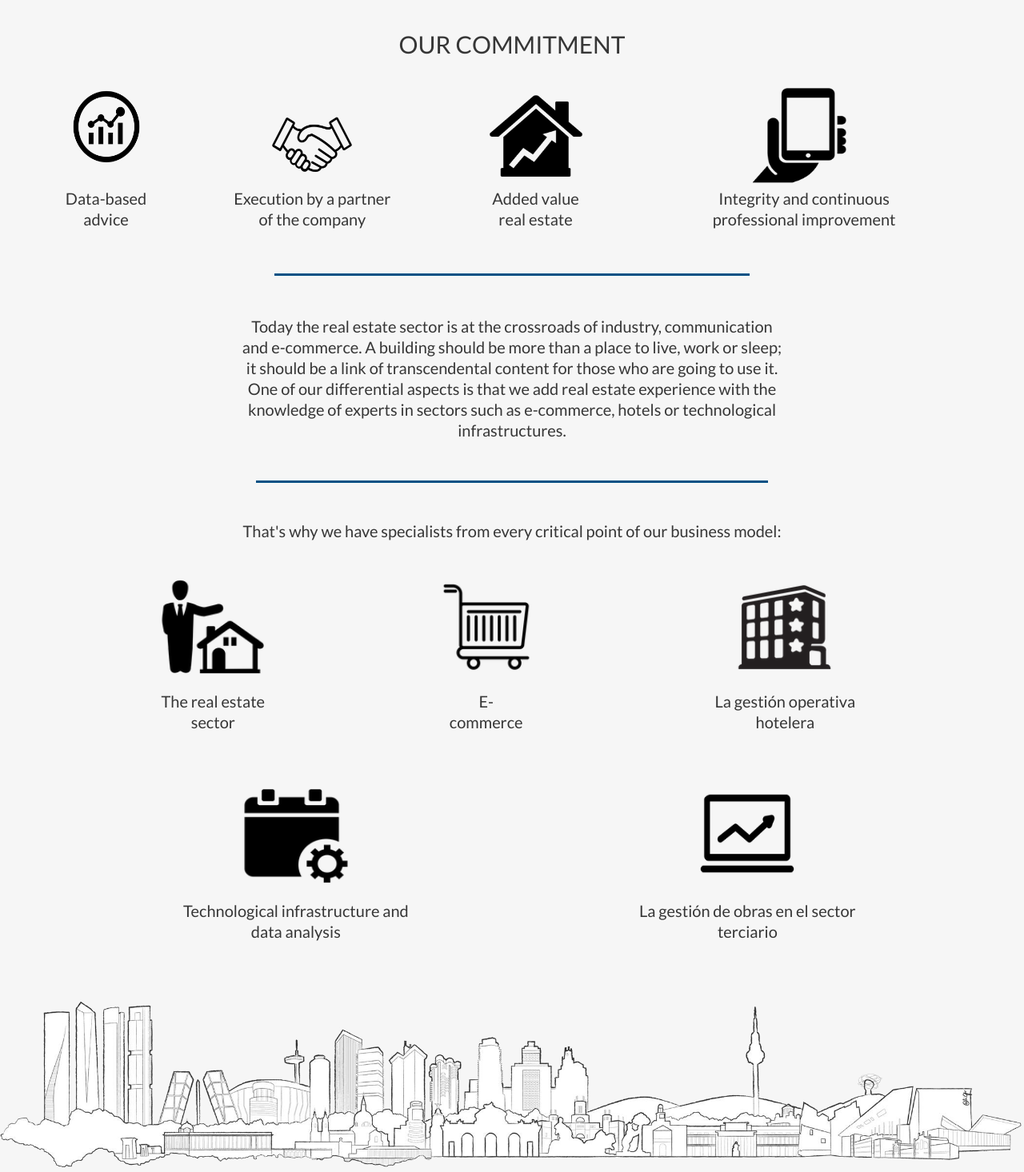
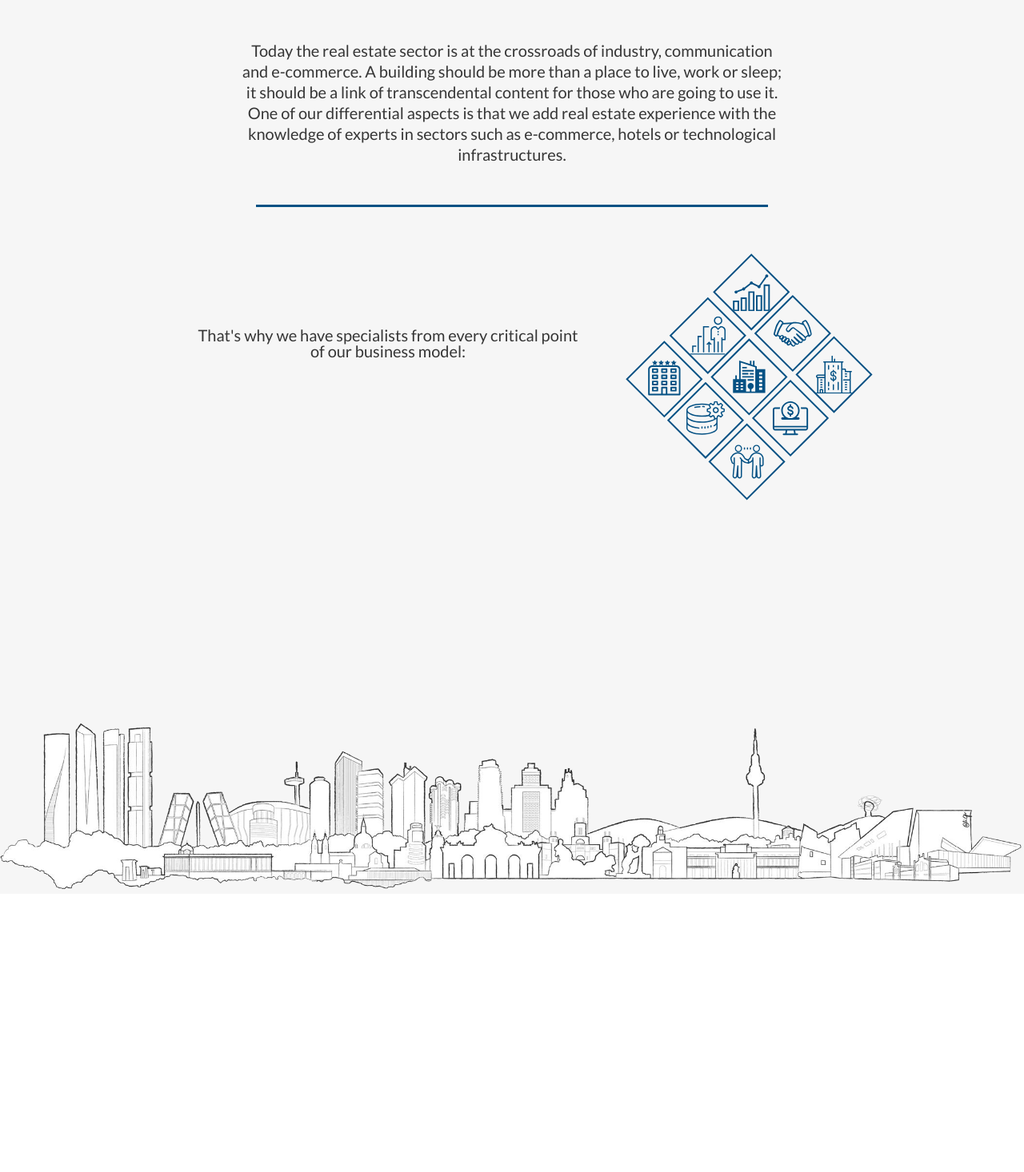
Before and after one commit to cserron/iremcap, a Jekyll site: the page built from index.md, in a window 1280 px wide. Shown: the part 900-2366 px from the top of the page at 80% size. Built offline with Jekyll 4.4.1, drawn with Linux system fonts in a browser that asks for light colours; after the commit the page ends 2018 px from its top, so only the background shows below that.

Commit message:
Home page (desktop).

```diff
--- a/_data/page__home.yml
+++ b/_data/page__home.yml
@@ -8,36 +8,30 @@ en:
     - label: Services
       link: /services
 
-  commitments:
-    title: OUR COMMITMENT
-    list:
-      - link: /assets/images/home/graph.png
-        text: Data-based advice
-      - link: /assets/images/common/hands.png
-        text: Execution by a partner of the company
-      - link: /assets/images/common/house.png
-        text: Added value real estate
-      - link: /assets/images/home/cellphone.png
-        text: Integrity and continuous professional improvement
-
   text: Today the real estate sector is at the crossroads of industry, communication and e-commerce. A building should be more than a place to live, work or sleep; it should be a link of transcendental content for those who are going to use it. One of our differential aspects is that we add real estate experience with the knowledge of experts in sectors such as e-commerce, hotels or technological infrastructures.
 
   skills:
     title: >
       That's why we have specialists from every critical point of our business model:
-    first-list:
-      - link: /assets/images/home/real-state.png
-        text: The real estate sector
-      - link: /assets/images/home/cart.png
-        text: E-commerce
-      - link: /assets/images/home/hotel.png
-        text: La gestión operativa hotelera
-
-    second-list:
-      - link: /assets/images/home/briefcase.png
-        text: Technological infrastructure and data analysis
-      - link: /assets/images/home/laptop.png
-        text: La gestión de obras en el sector terciario
+    list:
+      - text: Data-based advice
+        icon: graph
+      - text: Execution by a partner of the company
+        icon: handshake
+      - text: Added value real estate
+        icon: building
+      - text: Integrity and continuous professional improvement
+        icon: growth
+      - text: The real estate sector
+        icon: realstate
+      - text: E-commerce
+        icon: ecommerce
+      - text: Operational hotel management
+        icon: hotel
+      - text: Technological infrastructure and data analysis
+        icon: dataanalysis
+      - text: Construction management in the tertiary sector
+        icon: intermediate
 
 es:
   logo: /assets/images/home/logo.png
@@ -49,32 +43,26 @@ es:
     - label: Servicios
       link: /servicios
 
-  commitments:
-      title: NUESTRO COMPROMISO
-      list:
-        - link: /assets/images/home/graph.png
-          text: Asesoramiento basado en datos
-        - link: /assets/images/common/hands.png
-          text: Ejecución por un partner de la empresa
-        - link: /assets/images/common/house.png
-          text: Valor añadido inmobiliario
-        - link: /assets/images/home/cellphone.png
-          text: Integridad y mejora profesionnal continua
-
-  text: Hoy en día el sector inmobiliario está en el cruce de caminos entre la industria, la comunicación y el e-commerce. Un edificio debe proponer más que un lugar para vivir, trabajar o dormir debe ser un vínculo de contenido trascendental para quienes vayan a usarlo. Uno de nuestros aspectos diferenciales es que sumamos experiencia inmobiliaria con conocimiento de expertos en sectores como el e-commerce, la hoteleria o las infracturas técnologicas
+  text: Hoy en día el sector inmobiliario está en el cruce de caminos entre la industria, la comunicación y el e-commerce. Un edificio debe proponer más que un lugar para vivir, trabajar o dormir debe ser un vínculo de contenido trascendental para quienes vayan a usarlo. Uno de nuestros aspectos diferenciales es que sumamos experiencia inmobiliaria con conocimiento de expertos en sectores como el e-commerce, la hotelería o las infracturas técnologicas.
 
   skills:
     title: Por eso tenemos especialistas de cada punto crítico de nuestro modelo de negocio
-    first-list:
-      - link: /assets/images/home/real-state.png
-        text: El sector inmobiliario
-      - link: /assets/images/home/cart.png
-        text: El e-commerce
-      - link: /assets/images/home/hotel.png
-        text: La gestión operativa hotelera
-
-    second-list:
-      - link: /assets/images/home/briefcase.png
-        text: La infraestructura tecnológica y análisis de datos
-      - link: /assets/images/home/laptop.png
-        text: La gestión de obras en el sector terciario
+    list:
+      - text: Asesoramiento basado en datos
+        icon: graph
+      - text: Ejecución por un partner de la empresa
+        icon: handshake
+      - text: Valor añadido inmobiliario
+        icon: building
+      - text: Integridad y mejora profesional continua
+        icon: growth
+      - text: El sector inmobiliario
+        icon: realstate
+      - text: El e-commerce
+        icon: ecommerce
+      - text: La gestión operativa hotelera
+        icon: hotel
+      - text: La infraestructura tecnológica y análisis de datos
+        icon: dataanalysis
+      - text: La gestión de obras en el sector terciario
+        icon: intermediate
--- a/_layouts/default.html
+++ b/_layouts/default.html
@@ -7,6 +7,7 @@
       {{ content }}
     </article>
     {% include common/footer.html %}
+    {% include common/icons.svg %}
   <script src="{{ '/assets/js/main.js' | prepend: site.baseurl }}"></script>
   </body>
 </html>
--- a/_layouts/home.html
+++ b/_layouts/home.html
@@ -11,54 +11,23 @@ layout: default
     title-classes='intro__slogan'
     container-classes=''
   %}
-
   {% include common/cta_buttons.html
     ctas=page_data.ctas
   %}
 </section>
-
 <section class="overview">
-
-    <div class="commitments">
-        {% include common/page_title.html
-            title=page_data.commitments.title
-            title-classes='commitments__title'
-            container-classes=''
-        %}
-
-        <ul class="commitments__list">
-            {% for item in page_data.commitments.list %}
-            <li class="commitments__item">
-                <img class="commitments__item--img" src="{{item.link | prepend: site.baseurl}}" alt="">
-                <span class="commitments__item--text">{{item.text}}</span>
-            </li>
+  <div class="text">
+    <p class="text--text">{{ page_data.text }}</p>
+  </div>
+  <div id="skills" class="skills">
+    <p id="skills-text" class="skills__text">{{ page_data.skills.title }}</p>
+    <div class="skills-list">
+    {% for item in page_data.skills.list %}
+      <div class="skills-item">
+        <span class="skills-item__icon"><svg class="skills-item__img"><use xlink:href="#{{ item.icon }}" /></svg></span>
+        <h3 class="skills-item__title">{{ item.text }}</h3>
+      </div>
     {% endfor %}
-        </ul>
     </div>
-
-    <div class="text">
-        <p class="text--text">{{page_data.text}}</p>
-    </div>
-
-    <div class="skills">
-        <p class="skills--text">{{page_data.skills.title}}</p>
-
-        <ul class="skills__list">
-            {% for item in page_data.skills.first-list %}
-            <li class="skills__item">
-                <img class="skills__item--img" src="{{item.link | prepend: site.baseurl}}" alt="">
-                <span class="skills__item--text">{{item.text}}</span>
-            </li>
-            {% endfor %}
-        </ul>
-
-        <ul class="commitments__list">
-            {% for item in page_data.skills.second-list %}
-            <li class="skills__item">
-                <img class="skills__item--img" src="{{item.link | prepend: site.baseurl}}" alt="">
-                <span class="skills__item--text">{{item.text}}</span>
-            </li>
-            {% endfor %}
-        </ul>
   </div>
 </section>
--- a/_sass/pages/_home.scss
+++ b/_sass/pages/_home.scss
@@ -125,19 +125,26 @@
 
 .skills {
   width: 100%;
+  max-width: 800px;
+  padding: 100px 0;
 
   display: flex;
-  flex-direction: column;
-  justify-content: center;
-  align-items: center;
+  flex-direction: row;
+  // justify-content: center;
+  // align-items: center;
 
-  &--text {
-    line-height: 1.3;
-    padding: 50px;
+  &__text {
+    padding: 50px 100px 0 0;
     line-height: 20px;
     text-align: center;
     color: $black;
     font-size: 20px;
+  }
+
+  &-tip {
+    color: $blue;
+    font-weight: 600;
+    padding-top: 1em;
   }
 
   &__list {
@@ -175,3 +182,66 @@
     justify-content: space-evenly;
   }
 }
+
+.skills-list {
+	display: grid;
+	grid-template-columns: repeat(3, 4rem);
+	grid-gap: 9px;
+	transform: rotate(45deg);
+
+  &:hover {
+    .skills-item {
+    	opacity: .6;
+    	filter: blur(1px);
+    	transform: scale(.95, .95);
+    }
+  }
+
+  .skills-item {
+    border: 2px solid $blue;
+    color: $blue;
+    height: 4rem;
+    width: 4rem;
+  	transition: transform .2s cubic-bezier(.3, .50, .90, .7),
+  		opacity .2s cubic-bezier(.3, .50, .90, .7),
+  		filter .2s cubic-bezier(.3, .50, .90, .7);
+
+    &:hover {
+    	opacity: 1;
+    	filter: none;
+    	color: $blue;
+    	transform: scale(1.2, 1.2);
+    }
+
+    &__title {
+      display: none;
+    }
+
+    &__icon {
+      display: grid;
+      width: 100%;
+      height: 100%;
+      align-items: center;
+      overflow: hidden;
+      justify-content: center;
+    }
+
+    svg {
+      fill: $blue;
+      width: 3rem;
+      height: 3rem;
+      transform: rotate(-45deg);
+    }
+
+    &:hover {
+      background-color: $blue;
+      border: none;
+
+      svg {
+        fill: $white;
+        width: 4rem;
+        height: 4rem;
+      }
+    }
+  }
+}
--- a/assets/js/main.js
+++ b/assets/js/main.js
@@ -40,3 +40,21 @@ if (hamburgers.length > 0) {
     header.classList.toggle('sticky', (window.pageYOffset > sticky));
   };
 })();
+
+// Home grid
+(function () {
+  var skills = document.getElementById('skills');
+  var items = skills.getElementsByClassName('skills-item');
+  var tip = document.getElementById('skills-text').appendChild(document.createElement('h3'));
+  tip.appendChild(document.createTextNode(' '));
+  tip.className = 'skills-tip';
+  for (var i = 0; i < items.length; i++) {
+    items.item(i).addEventListener('mouseenter', function(ev) {
+      var title = this.getElementsByClassName('skills-item__title').item(0).firstChild.nodeValue;
+      tip.firstChild.replaceWith(title);
+    });
+    items.item(i).addEventListener('mouseleave', function(ev) {
+      tip.firstChild.replaceWith(' ');
+    });
+  }
+})();
```
Also changed, not shown: _data/page__clients.yml (+5 -5 lines), _data/page__services.yml (+4 -5 lines), _includes/common/icons.svg (added). Lines whose indentation alone changed are shown as unchanged.
